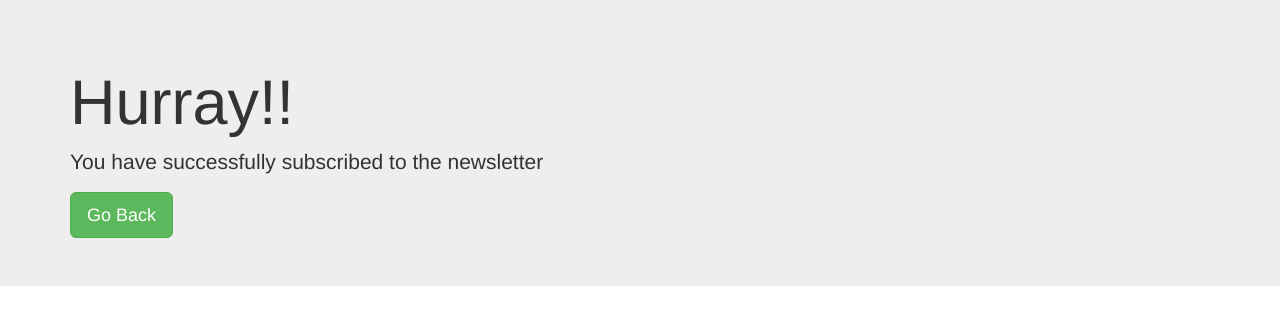
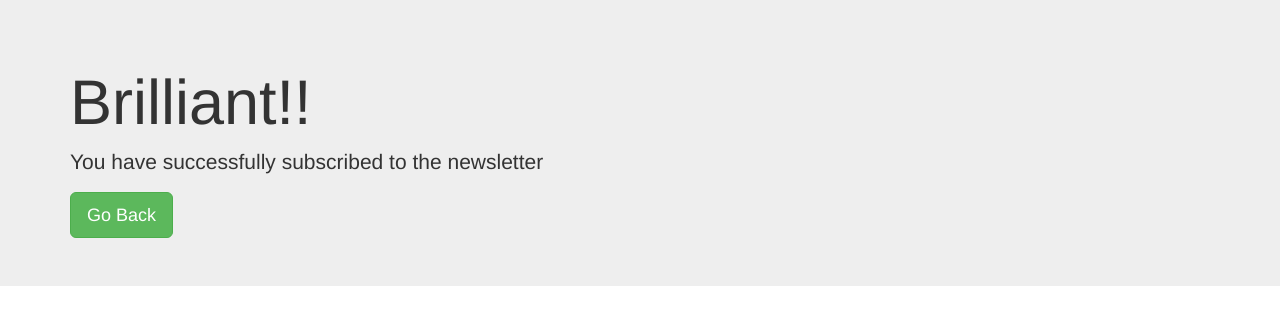
Before and after one commit to Bikoshita98/Newsletter_Signup, a website: page success.html in a window 1280 px wide. Drawn offline with nearby package versions, Linux system fonts and the light colour scheme.

Commit message:
change in success.html

```diff
--- a/success.html
+++ b/success.html
@@ -11,7 +11,7 @@
 <body>
     <div class="jumbotron jumbotron-fluid">
         <div class="container">
-          <h1 class="display-4">Hurray!!</h1>
+          <h1 class="display-4">Brilliant!!</h1>
           <p class="lead">You have successfully subscribed to the newsletter</p>
           <form action="/success" method="post">
             <button class="btn btn-lg btn-success" type="submit" name="button">Go Back</button>
```
